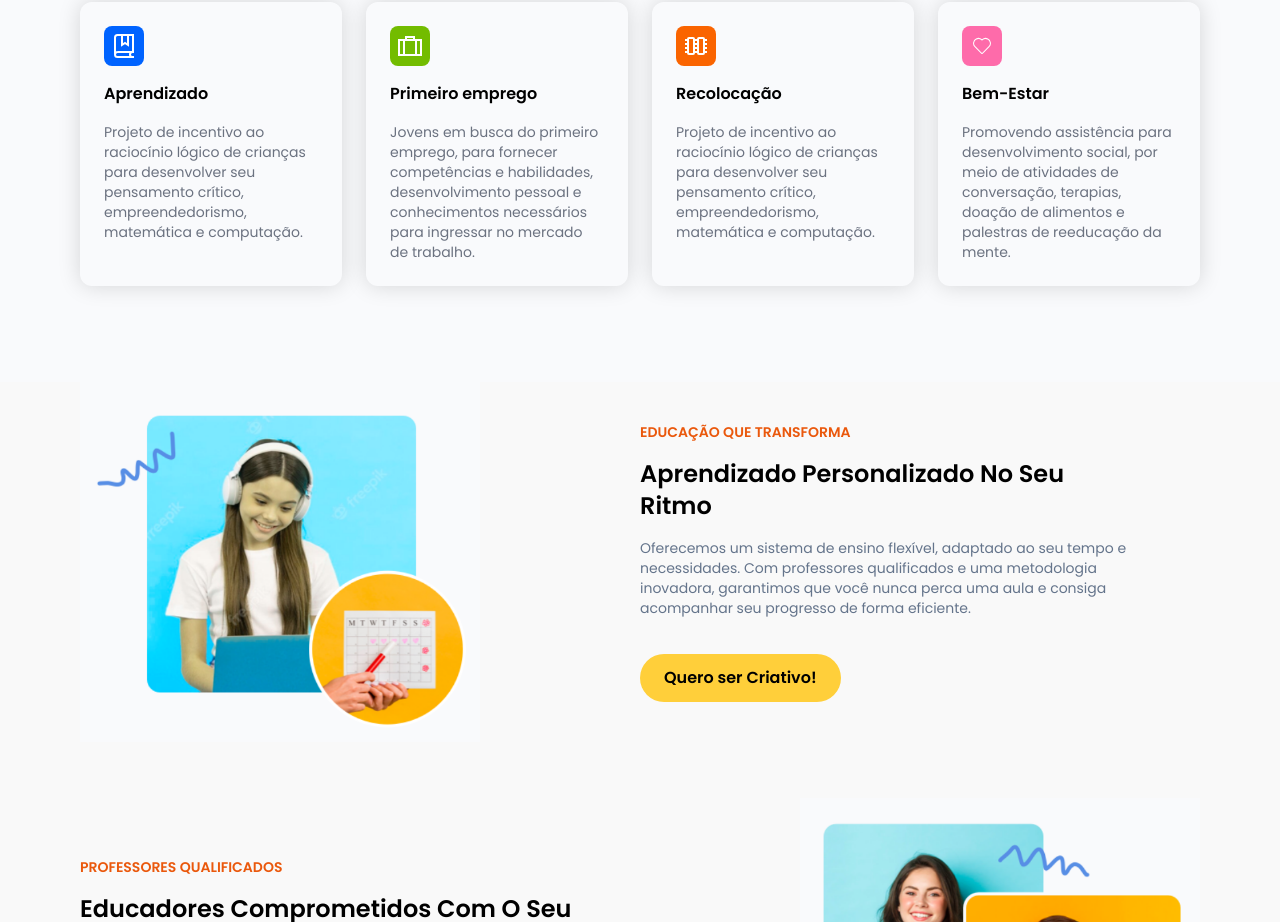
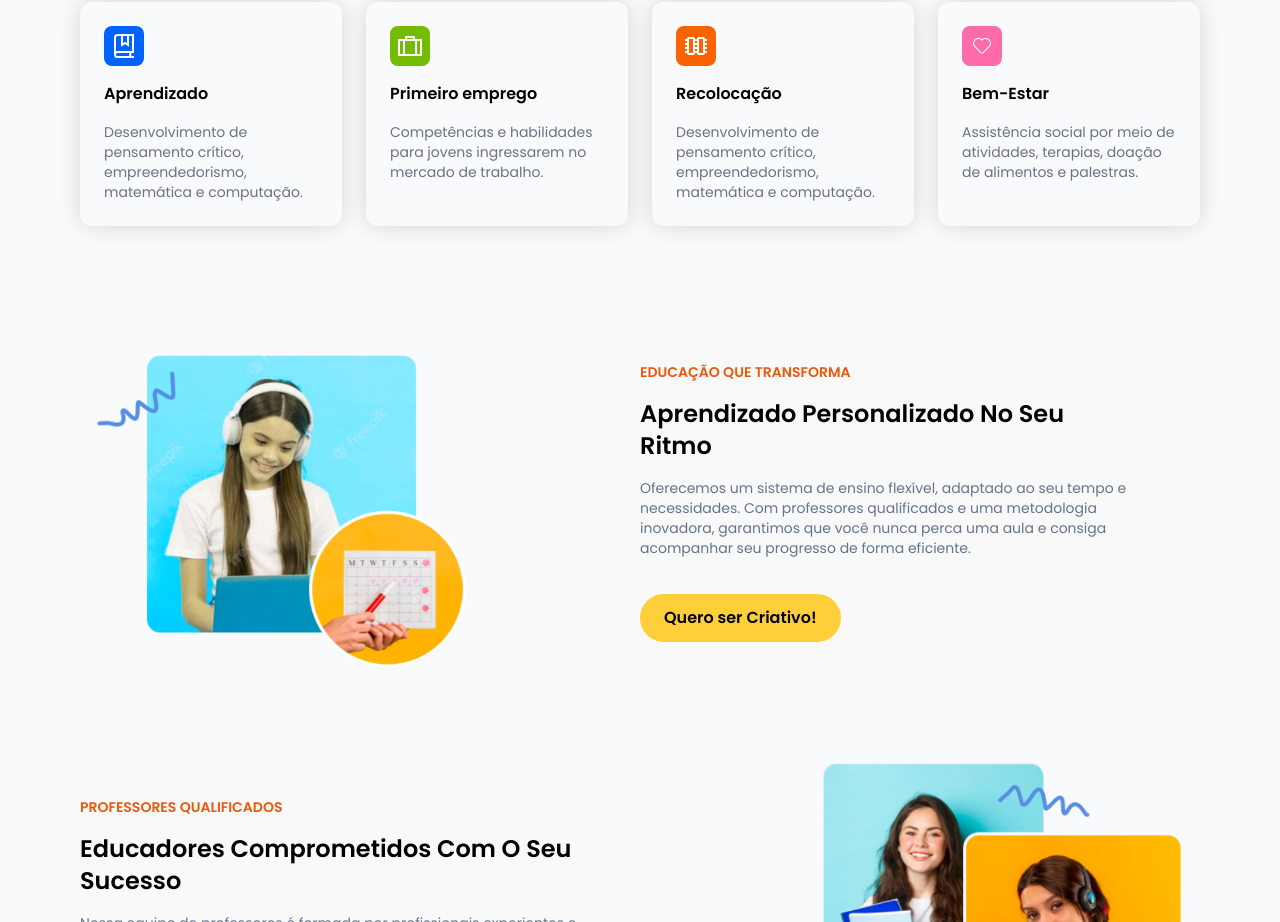
Before and after one commit to Vinishireis/Projeto_Interdisciplinar, a React (Vite) app: page / in a window 1280 px wide. Shown: the part 1220-2142 px from the top of the page. Built offline with nearby package versions, Linux system fonts and the light colour scheme.

Commit message:
Atualização tela de segmentos

```diff
--- a/src/components/WhyChooseUs/WhyChooseUs.jsx
+++ b/src/components/WhyChooseUs/WhyChooseUs.jsx
@@ -10,7 +10,7 @@ const WhyChooseData = [
   {
     id: 1,
     title: "Aprendizado",
-    desc: "Projeto de incentivo ao raciocínio lógico de crianças para desenvolver seu pensamento crítico, empreendedorismo, matemática e computação.",
+    desc: "Desenvolvimento de pensamento crítico, empreendedorismo, matemática e computação.",
     icon: <GrBook />,
     bgColor: "#0063ff",
     delay: 0.3,
@@ -18,7 +18,7 @@ const WhyChooseData = [
   {
     id: 2,
     title: "Primeiro emprego",
-    desc: "Jovens em busca do primeiro emprego,  para fornecer competências e habilidades, desenvolvimento pessoal e conhecimentos necessários para ingressar no mercado de trabalho.",
+    desc: "Competências e habilidades para jovens ingressarem no mercado de trabalho.",
     link: "/",
     icon: <GrBriefcase />,
     bgColor: "#73bc00",
@@ -27,7 +27,7 @@ const WhyChooseData = [
   {
     id: 3,
     title: "Recolocação",
-    desc: "Projeto de incentivo ao raciocínio lógico de crianças para desenvolver seu pensamento crítico, empreendedorismo, matemática e computação.",
+    desc: "Desenvolvimento de pensamento crítico, empreendedorismo, matemática e computação.",
     link: "/",
     icon: <GrMemory />,
     bgColor: "#fa6400",
@@ -36,7 +36,7 @@ const WhyChooseData = [
   {
     id: 4,
     title: "Bem-Estar",
-    desc: "Promovendo assistência para desenvolvimento social, por meio de atividades de conversação, terapias, doação de alimentos e palestras de reeducação da mente.",
+    desc: "Assistência social por meio de atividades, terapias, doação de alimentos e palestras.",
     link: "/",
     icon: <CiHeart />,
     bgColor: "#fe6baa",
```
